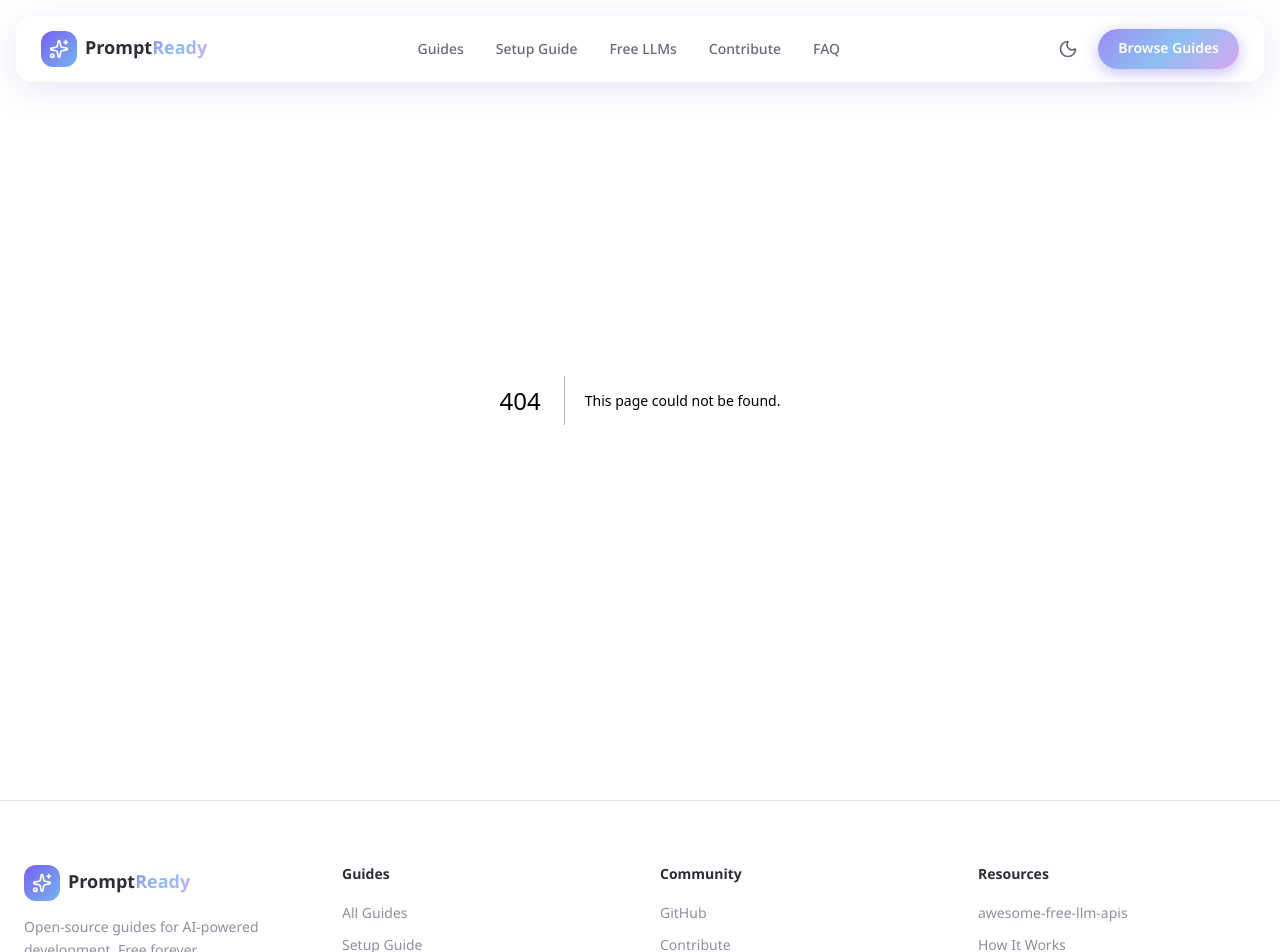
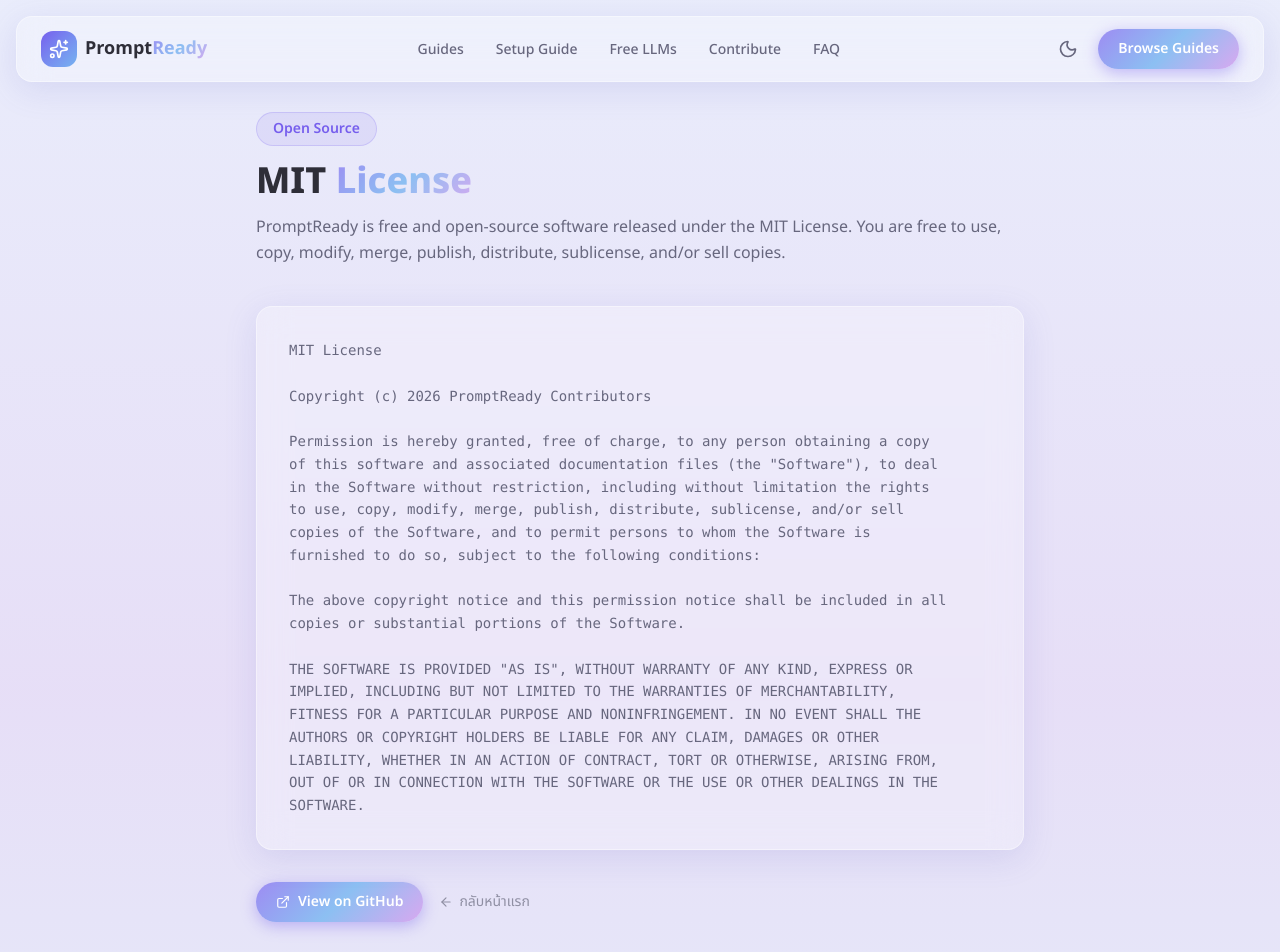
Before and after one commit to danya0365/promptready-nextjs, a Next.js app: page /license in a window 1280 px wide. Before the commit this address had no page. Shown: the top 952 px of the page. Built offline with nearby package versions, Linux system fonts and the light colour scheme.

Commit message:
feat: restructure landing page into dedicated routes, add license page, and create explore section with navigation cards for guides, LLM directory, contribute, support, and FAQ

```diff
--- /dev/null
+++ b/app/contribute/page.tsx
@@ -0,0 +1,16 @@
+import ContributeSection from "@/src/presentation/components/landing/organisms/TestimonialsSection";
+import type { Metadata } from "next";
+
+export const metadata: Metadata = {
+  title: "Contribute — PromptReady",
+  description:
+    "PromptReady is open source. Learn how to add guides, share tips, report issues, and help the community.",
+};
+
+export default function ContributePage() {
+  return (
+    <main className="pt-20">
+      <ContributeSection />
+    </main>
+  );
+}
--- /dev/null
+++ b/app/faq/page.tsx
@@ -0,0 +1,16 @@
+import FAQSection from "@/src/presentation/components/landing/organisms/FAQSection";
+import type { Metadata } from "next";
+
+export const metadata: Metadata = {
+  title: "FAQ — PromptReady",
+  description:
+    "Frequently asked questions about PromptReady — free AI development guides, supported frameworks, agent skills, and how to contribute.",
+};
+
+export default function FAQPage() {
+  return (
+    <main className="pt-20">
+      <FAQSection />
+    </main>
+  );
+}
--- /dev/null
+++ b/app/guides/page.tsx
@@ -0,0 +1,16 @@
+import GuidesSection from "@/src/presentation/components/landing/organisms/FeaturesSection";
+import type { Metadata } from "next";
+
+export const metadata: Metadata = {
+  title: "Framework Setup Guides — PromptReady",
+  description:
+    "Step-by-step setup guides to prepare your project before prompting AI. Next.js, Laravel, NestJS, React Native and more.",
+};
+
+export default function GuidesPage() {
+  return (
+    <main className="pt-20">
+      <GuidesSection />
+    </main>
+  );
+}
--- /dev/null
+++ b/app/license/page.tsx
@@ -0,0 +1,75 @@
+import { ArrowLeft, ExternalLink } from "lucide-react";
+import type { Metadata } from "next";
+import Link from "next/link";
+
+export const metadata: Metadata = {
+  title: "MIT License — PromptReady",
+  description: "PromptReady is released under the MIT License.",
+};
+
+export default function LicensePage() {
+  return (
+    <main className="pt-28 pb-20 px-6">
+      <div className="max-w-3xl mx-auto">
+        <header className="mb-10">
+          <span className="inline-block px-4 py-1.5 rounded-full text-sm font-semibold text-primary bg-primary/10 border border-primary/20 mb-4">
+            Open Source
+          </span>
+          <h1 className="text-3xl sm:text-4xl font-extrabold text-text-primary mb-3">
+            MIT <span className="gradient-text">License</span>
+          </h1>
+          <p className="text-text-secondary leading-relaxed">
+            PromptReady is free and open-source software released under the MIT
+            License. You are free to use, copy, modify, merge, publish,
+            distribute, sublicense, and/or sell copies.
+          </p>
+        </header>
+
+        <div className="glass rounded-2xl p-6 sm:p-8 mb-8">
+          <pre className="whitespace-pre-wrap text-sm text-text-secondary leading-relaxed font-mono">
+            {`MIT License
+
+Copyright (c) ${new Date().getFullYear()} PromptReady Contributors
+
+Permission is hereby granted, free of charge, to any person obtaining a copy
+of this software and associated documentation files (the "Software"), to deal
+in the Software without restriction, including without limitation the rights
+to use, copy, modify, merge, publish, distribute, sublicense, and/or sell
+copies of the Software, and to permit persons to whom the Software is
+furnished to do so, subject to the following conditions:
+
+The above copyright notice and this permission notice shall be included in all
+copies or substantial portions of the Software.
+
+THE SOFTWARE IS PROVIDED "AS IS", WITHOUT WARRANTY OF ANY KIND, EXPRESS OR
+IMPLIED, INCLUDING BUT NOT LIMITED TO THE WARRANTIES OF MERCHANTABILITY,
+FITNESS FOR A PARTICULAR PURPOSE AND NONINFRINGEMENT. IN NO EVENT SHALL THE
+AUTHORS OR COPYRIGHT HOLDERS BE LIABLE FOR ANY CLAIM, DAMAGES OR OTHER
+LIABILITY, WHETHER IN AN ACTION OF CONTRACT, TORT OR OTHERWISE, ARISING FROM,
+OUT OF OR IN CONNECTION WITH THE SOFTWARE OR THE USE OR OTHER DEALINGS IN THE
+SOFTWARE.`}
+          </pre>
+        </div>
+
+        <div className="flex flex-wrap items-center gap-4">
+          <a
+            href="https://github.com/danya0365/promptready-nextjs"
+            target="_blank"
+            rel="noopener noreferrer"
+            className="btn-game inline-flex items-center gap-2 text-sm px-5 py-2.5"
+          >
+            <ExternalLink size={14} />
+            View on GitHub
+          </a>
+          <Link
+            href="/"
+            className="inline-flex items-center gap-1.5 text-sm text-text-muted hover:text-primary transition-colors"
+          >
+            <ArrowLeft size={14} />
+            กลับหน้าแรก
+          </Link>
+        </div>
+      </div>
+    </main>
+  );
+}
--- a/app/page.tsx
+++ b/app/page.tsx
@@ -1,20 +1,14 @@
 import CTASection from "@/src/presentation/components/landing/organisms/CTASection";
-import FAQSection from "@/src/presentation/components/landing/organisms/FAQSection";
-import GuidesSection from "@/src/presentation/components/landing/organisms/FeaturesSection";
+import ExploreSection from "@/src/presentation/components/landing/organisms/ExploreSection";
 import HeroSection from "@/src/presentation/components/landing/organisms/HeroSection";
 import HowItWorksSection from "@/src/presentation/components/landing/organisms/HowItWorksSection";
-import SupportSection from "@/src/presentation/components/landing/organisms/PricingSection";
-import ContributeSection from "@/src/presentation/components/landing/organisms/TestimonialsSection";
 
 export default function Home() {
   return (
     <>
       <HeroSection />
-      <GuidesSection />
       <HowItWorksSection />
-      <ContributeSection />
-      <SupportSection />
-      <FAQSection />
+      <ExploreSection />
       <CTASection />
     </>
   );
--- /dev/null
+++ b/app/support/page.tsx
@@ -0,0 +1,16 @@
+import SupportSection from "@/src/presentation/components/landing/organisms/PricingSection";
+import type { Metadata } from "next";
+
+export const metadata: Metadata = {
+  title: "Support Us — PromptReady",
+  description:
+    "PromptReady is 100% free. If it helped you, consider supporting the project via Buy Me a Coffee or PromptPay.",
+};
+
+export default function SupportPage() {
+  return (
+    <main className="pt-20">
+      <SupportSection />
+    </main>
+  );
+}
--- /dev/null
+++ b/src/presentation/components/landing/organisms/ExploreSection.tsx
@@ -0,0 +1,124 @@
+import {
+  ArrowRight,
+  BookOpen,
+  GitFork,
+  Heart,
+  HelpCircle,
+  Zap,
+  type LucideIcon,
+} from "lucide-react";
+import Link from "next/link";
+import SectionHeading from "../atoms/SectionHeading";
+
+interface ExploreCard {
+  icon: LucideIcon;
+  title: string;
+  description: string;
+  href: string;
+  color: "primary" | "secondary" | "accent";
+}
+
+const EXPLORE_CARDS: ExploreCard[] = [
+  {
+    icon: BookOpen,
+    title: "Setup Guides",
+    description:
+      "Step-by-step guides to prepare your project before prompting AI. Pick your framework and follow along.",
+    href: "/guides",
+    color: "primary",
+  },
+  {
+    icon: Zap,
+    title: "Free LLM APIs",
+    description:
+      "รวม 15+ Free LLM API providers พร้อม setup guide, code examples ทั้ง Python และ TypeScript",
+    href: "/llm-directory",
+    color: "secondary",
+  },
+  {
+    icon: GitFork,
+    title: "Contribute",
+    description:
+      "PromptReady is open source. Add guides, share tips, report issues, or fork and customize.",
+    href: "/contribute",
+    color: "primary",
+  },
+  {
+    icon: Heart,
+    title: "Support Us",
+    description:
+      "Help keep PromptReady free and open. Buy us a coffee or donate via PromptPay.",
+    href: "/support",
+    color: "accent",
+  },
+  {
+    icon: HelpCircle,
+    title: "FAQ",
+    description:
+      "Frequently asked questions about PromptReady, supported frameworks, agent skills, and more.",
+    href: "/faq",
+    color: "secondary",
+  },
+];
+
+const COLOR_MAP = {
+  primary: {
+    bg: "bg-primary/10",
+    border: "border-primary/20",
+    text: "text-primary",
+  },
+  secondary: {
+    bg: "bg-secondary/10",
+    border: "border-secondary/20",
+    text: "text-secondary",
+  },
+  accent: {
+    bg: "bg-accent/10",
+    border: "border-accent/20",
+    text: "text-accent",
+  },
+} as const;
+
+export default function ExploreSection() {
+  return (
+    <section id="explore" className="py-24 px-6">
+      <div className="max-w-7xl mx-auto">
+        <SectionHeading
+          badge="Explore"
+          title="Everything You"
+          highlight="Need"
+          description="Guides, tools, and resources to build better with AI — all free and open source."
+        />
+
+        <div className="grid sm:grid-cols-2 lg:grid-cols-3 gap-5 max-w-5xl mx-auto">
+          {EXPLORE_CARDS.map((card) => {
+            const Icon = card.icon;
+            const colors = COLOR_MAP[card.color];
+            return (
+              <Link
+                key={card.title}
+                href={card.href}
+                className="glass rounded-2xl p-6 group card-hover block"
+              >
+                <div className="flex items-start justify-between mb-4">
+                  <div
+                    className={`w-12 h-12 rounded-xl ${colors.bg} border ${colors.border} flex items-center justify-center`}
+                  >
+                    <Icon className={`w-6 h-6 ${colors.text}`} />
+                  </div>
+                  <ArrowRight className="w-4 h-4 text-text-muted group-hover:text-primary group-hover:translate-x-1 transition-all duration-200" />
+                </div>
+                <h3 className="text-lg font-bold text-text-primary mb-2">
+                  {card.title}
+                </h3>
+                <p className="text-sm text-text-secondary leading-relaxed">
+                  {card.description}
+                </p>
+              </Link>
+            );
+          })}
+        </div>
+      </div>
+    </section>
+  );
+}
--- a/src/presentation/components/landing/organisms/FeaturesSection.tsx
+++ b/src/presentation/components/landing/organisms/FeaturesSection.tsx
@@ -128,7 +128,7 @@
         <p className="text-center text-sm text-text-muted mt-8">
           More frameworks coming soon. Want to contribute?{" "}
           <a
-            href="#contribute"
+            href="/contribute"
             className="text-primary hover:underline font-medium"
           >
             Join us on GitHub
--- a/src/presentation/components/landing/organisms/HeroSection.tsx
+++ b/src/presentation/components/landing/organisms/HeroSection.tsx
@@ -40,7 +40,7 @@
             style={{ animationDelay: "0.3s" }}
           >
             <a
-              href="#guides"
+              href="/guides"
               className="btn-game inline-flex items-center gap-2 text-base px-7 py-3.5"
             >
               <BookOpen className="w-5 h-5" />
--- a/src/presentation/components/layouts/Footer.tsx
+++ b/src/presentation/components/layouts/Footer.tsx
@@ -20,10 +20,10 @@
   {
     title: "Guides",
     links: [
-      { label: "All Guides", href: "/#guides" },
+      { label: "All Guides", href: "/guides" },
       { label: "Setup Guide", href: "/setup-guide" },
       { label: "Free LLM APIs", href: "/llm-directory" },
-      { label: "FAQ", href: "/#faq" },
+      { label: "FAQ", href: "/faq" },
     ],
   },
   {
@@ -34,8 +34,8 @@
         href: "https://github.com/danya0365/promptready-nextjs",
         external: true,
       },
-      { label: "Contribute", href: "/#contribute" },
-      { label: "Support Us", href: "/#support" },
+      { label: "Contribute", href: "/contribute" },
+      { label: "Support Us", href: "/support" },
     ],
   },
   {
@@ -46,12 +46,7 @@
         href: "https://github.com/mnfst/awesome-free-llm-apis",
         external: true,
       },
-      { label: "How It Works", href: "/#how-it-works" },
-      {
-        label: "MIT License",
-        href: "https://github.com/danya0365/promptready-nextjs/blob/main/LICENSE",
-        external: true,
-      },
+      { label: "MIT License", href: "/license" },
     ],
   },
 ];
--- a/src/presentation/components/layouts/Header.tsx
+++ b/src/presentation/components/layouts/Header.tsx
@@ -26,17 +26,17 @@
 }
 
 const DEFAULT_NAV_LINKS: NavLink[] = [
-  { label: "Guides", href: "/#guides" },
+  { label: "Guides", href: "/guides" },
   { label: "Setup Guide", href: "/setup-guide" },
   { label: "Free LLMs", href: "/llm-directory" },
-  { label: "Contribute", href: "/#contribute" },
-  { label: "FAQ", href: "/#faq" },
+  { label: "Contribute", href: "/contribute" },
+  { label: "FAQ", href: "/faq" },
 ];
 
 export default function Header({
   navLinks = DEFAULT_NAV_LINKS,
   ctaLabel = "Browse Guides",
-  ctaHref = "/#guides",
+  ctaHref = "/guides",
 }: HeaderProps) {
   const [open, setOpen] = useState(false);
   const { setTheme, resolvedTheme } = useTheme();
```
